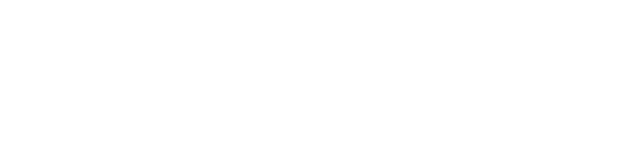
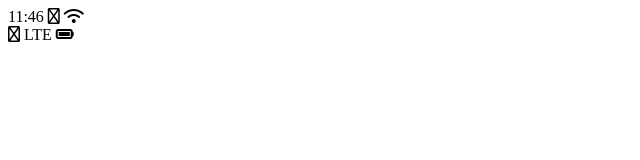
Before and after one commit to hyejida/My-messanger, a plain HTML site: page index.html in a window 1280 px wide. Shown: the whole page, without its empty margins (0-640 px from the left). Drawn offline with Linux system fonts and the light colour scheme.

Commit message:
Created status-bar HTML

```diff
--- a/index.html
+++ b/index.html
@@ -7,5 +7,20 @@
         <title>Hodu Talk</title>
         <link rel="stylesheet" href="style.css" />
         </head>
-  <body></body>
+     <body>
+        <div class="status-bar">
+            <div class="status-bar__column">
+                <span>11:46</span>
+                <i class="fa-regular fa-location-arrow"></i>
+                <i class="fa-solid fa-wifi"></i>
+            </div>
+            </div>
+            <div class="status-bar__column">
+                <i class="fa-regular fa-location-arrow"></i>
+                <span>LTE</span>
+                <i class="fa-solid fa-battery-full"></i>
+            </div>
+        </div>
+    </body>
+    <script src="https://kit.fontawesome.com/8adf1c13b4.js" crossorigin="anonymous"></script>
 </html>
```
Lines whose indentation alone changed are shown as unchanged.
